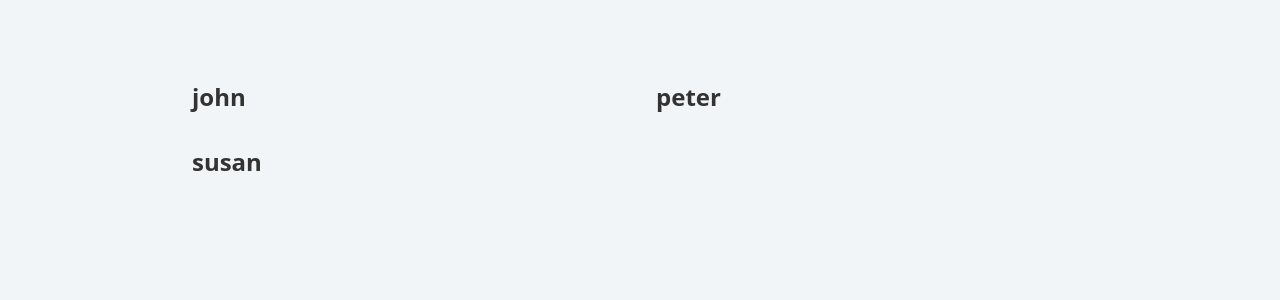
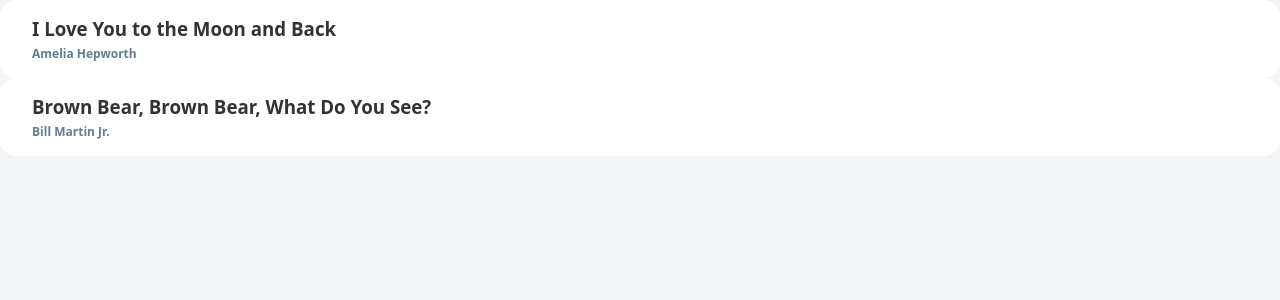
Before and after one commit to hungbui7690/react-tutorials, a React (Create React App) app in the folder book-app/: page / in a window 1280 px wide. Shown: the top 300 px of the page. Built offline with nearby package versions, Linux system fonts and the light colour scheme.

Commit message:
Proper List P1

```diff
--- a/book-app/src/index.js
+++ b/book-app/src/index.js
@@ -8,7 +8,7 @@ import './index.css'
 
 const root = ReactDOM.createRoot(document.getElementById('root'))
 
-// (1) instead of create 2 separated objects, we but them in array
+// (1) save objects into array
 const books = [
   {
     author: 'Amelia Hepworth',
@@ -22,24 +22,28 @@ const books = [
   },
 ]
 
-// (2) using loop to create components
-// when we check log >> each child in a list should have a unique "key" prop
-const names = ['john', 'peter', 'susan']
-const newNames = names.map((newName) => {
-  return <h1>{newName}</h1>
-})
-console.log(newNames)
-
-// (3) if we pass directly "array of strings (names)" into BookList, then ok > but if we pass "array of objects" directly, then ERROR > so that, we have to map from objects into strings
 const BookList = () => {
-  return <section className='book-list'>{newNames}</section>
+  return (
+    <section className='booklist'>
+      {/* (2) we use map to create new array from array of objects above (books) */}
+      {books.map((book) => {
+        const { img, title, author } = book
+        return (
+          <div className='book'>
+            <h3>{title}</h3>
+            <h4>{author}</h4>
+          </div>
+        )
+      })}
+    </section>
+  )
 }
 
 const Book = (props) => {
   const { img, title, author } = props
   return (
     <article className='book'>
-      <img src={img} alt='' />
+      <img src={img} alt='' width='200px' />
       <h2>{title}</h2>
       <h4>{author}</h4>
     </article>
```
